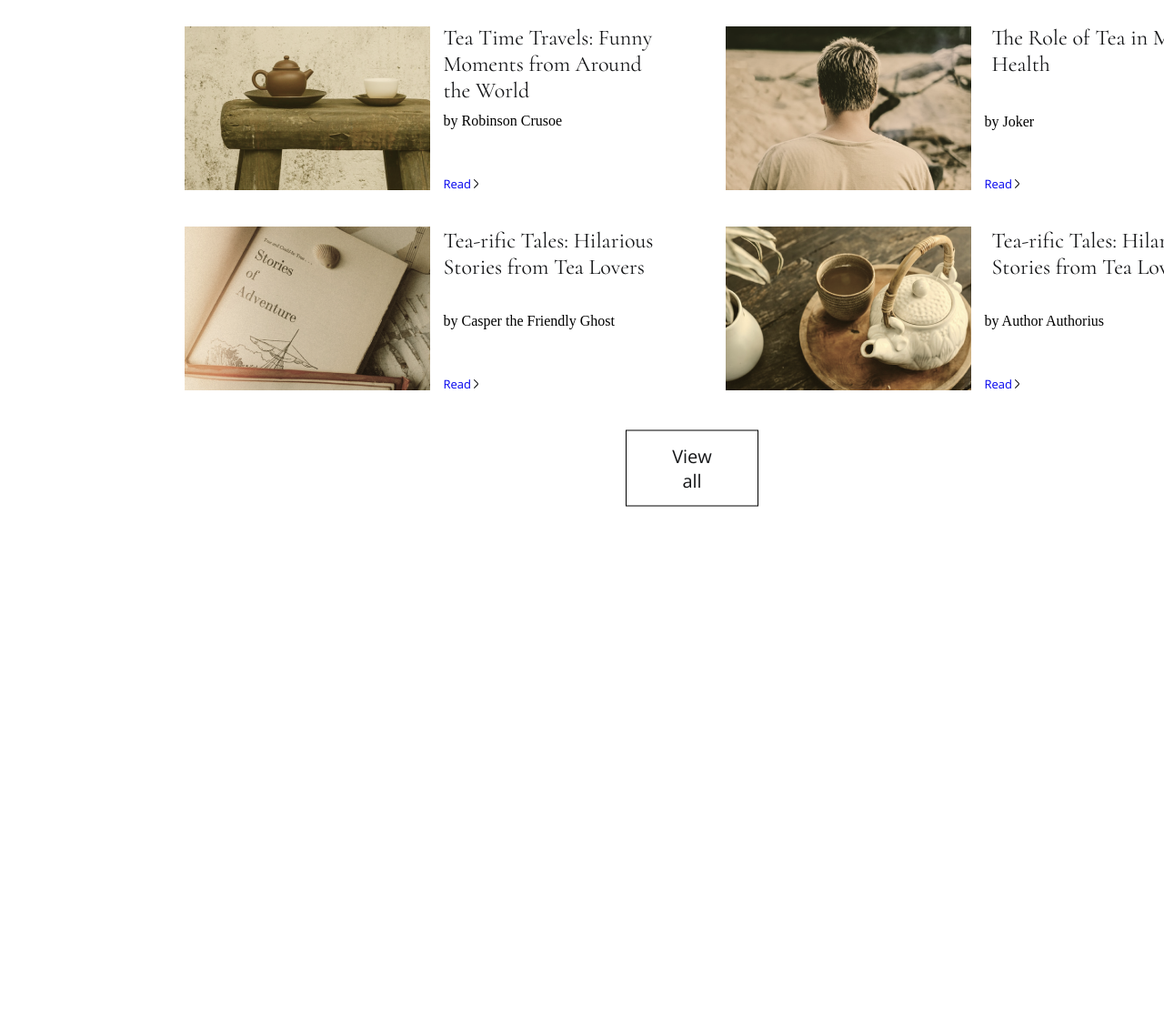
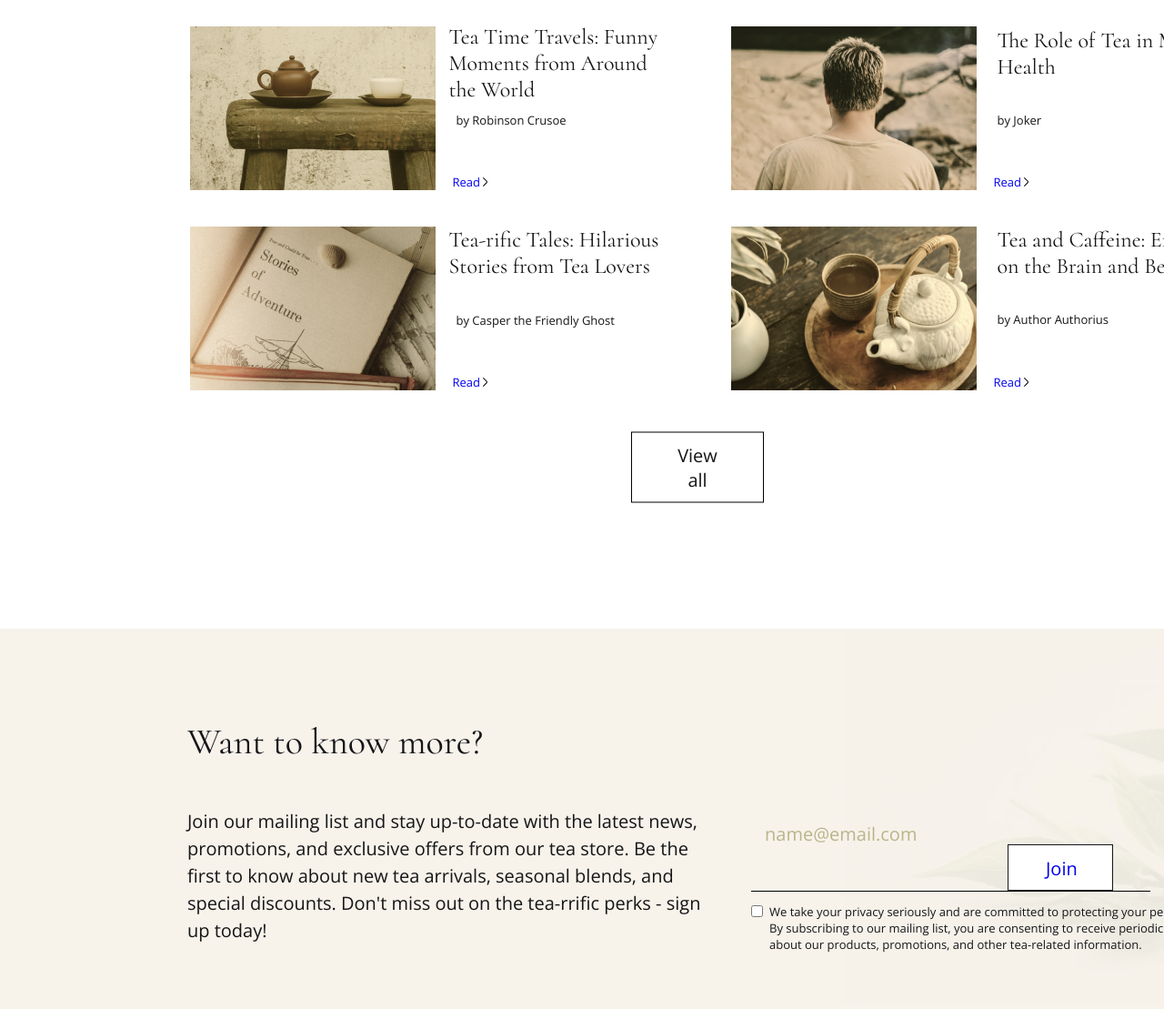
Before and after one commit to maaloznal/layouturban, a plain HTML site: page index.html in a window 1280 px wide. Shown: the part 1562-2671 px from the top of the page at 91% size. Before the commit the page ends 2259 px from the top, so only its background shows below. Drawn offline with nearby package versions, Linux system fonts and the light colour scheme; a web font is replaced by a local one.

Commit message:
закончил секцию с почтой

```diff
--- a/index.html
+++ b/index.html
@@ -4,25 +4,7 @@
     <link rel="preconnect" href="https://fonts.googleapis.com" />
     <link rel="preconnect" href="https://fonts.gstatic.com" crossorigin />
     <link
-      href="https://fonts.googleapis.com/css2?family=Cormorant:ital,wght@0,300..700;1,300..700&family=Open+Sans:ital,wght@0,300..800;1,300..800&display=swap"
-      rel="stylesheet"
-    />
-    <link rel="preconnect" href="https://fonts.googleapis.com" />
-    <link rel="preconnect" href="https://fonts.gstatic.com" crossorigin />
-    <link
-      href="https://fonts.googleapis.com/css2?family=Cormorant:ital,wght@0,300..700;1,300..700&display=swap"
-      rel="stylesheet"
-    />
-    <link rel="preconnect" href="https://fonts.googleapis.com" />
-    <link rel="preconnect" href="https://fonts.gstatic.com" crossorigin />
-    <link
-      href="https://fonts.googleapis.com/css2?family=Cormorant:ital,wght@0,300..700;1,300..700&display=swap"
-      rel="stylesheet"
-    />
-    <link rel="preconnect" href="https://fonts.googleapis.com" />
-    <link rel="preconnect" href="https://fonts.gstatic.com" crossorigin />
-    <link
-      href="https://fonts.googleapis.com/css2?family=IM+Fell+Great+Primer+SC&display=swap"
+      href="https://fonts.googleapis.com/css2?family=Cormorant:ital,wght@0,300..700;1,300..700&family=Open+Sans:ital,wght@0,300..800;1,300..800&family=IM+Fell+Great+Primer+SC&display=swap"
       rel="stylesheet"
     />
     <link rel="stylesheet" href="style.css" />
@@ -149,11 +131,12 @@
               <div class="nested-block-1">
                 <img src="images\Rectangle 72.png" alt="img" />
               </div>
-              <div class="nested-block-2">
+              <div class="nested-block-2 group-1">
                 <div class="text-cont">
-                  <h3 id="text-nested-block-1">
+                  <h3 id="text-block-1 ">
                     Tea Time Travels: Funny Moments from Around the World
                   </h3>
+                  <div class="span-edit-block-1"></div>
                 </div>
                 <span>by Robinson Crusoe</span>
               </div>
@@ -168,7 +151,7 @@
               <div class="nested-block-1">
                 <img src="images\Rectangle 72 (2).png" alt="img" />
               </div>
-              <div class="nested-block-2">
+              <div class="nested-block-2 group-2">
                 <div class="text-cont">
                   <h3 id="text-block-2">The Role of Tea in Mental Health</h3>
                   <div class="span-edit-block-2"></div>
@@ -209,7 +192,7 @@
               <div class="nested-block-2">
                 <div class="text-cont">
                   <h3 id="text-block-4">
-                    Tea-rific Tales: Hilarious Stories from Tea Lovers
+                    Tea and Caffeine: Effects on the Brain and Behavior
                   </h3>
                   <div class="span-edit-block-4"></div>
                 </div>
@@ -228,6 +211,28 @@
           <a href="#">View all</a>
         </div>
       </section>
+      <section class="more-information">
+        <h2 class="more-information-text-block-1">Want to know more?</h2>
+        <p class="more-information-text-block-2">
+          Join our mailing list and stay up-to-date with the latest news,
+          promotions, and exclusive offers from our tea store. Be the first to
+          know about new tea arrivals, seasonal blends, and special discounts.
+          Don't miss out on the tea-rrific perks - sign up today!
+        </p>
+        <div class="email-input">
+          <input type="email" placeholder="name@email.com" id="email" />
+          <button type="button" id="button-join"><a href="#">Join</a></button>
+          <div class="horizontal-line"></div>
+          <input type="checkbox" id="checkbox" />
+          <p class="more-information-text-block-3">
+            We take your privacy seriously and are committed to protecting your
+            personal information. By subscribing to our mailing list, you are
+            consenting to receive periodic emails from us about our products,
+            promotions, and other tea-related information.
+          </p>
+        </div>
+        <div class="background-image"></div>
+      </section>
     </main>
     <footer></footer>
   </body>
--- a/style.css
+++ b/style.css
@@ -1,8 +1,22 @@
-@import url("https://fonts.googleapis.com/css2?family=Cormorant:ital,wght@0,300..700;1,300..700&display=swap");
+:root {
+  --font-family-primary: "Cormorant", serif;
+  --font-family-secondary: "Open Sans", sans-serif;
+  --font-family-tertiary: "IM FELL Great Primer SC", serif;
+  --color-black: #151618;
+  --color-white: #fff;
+  --color-light-background: #f7f2ea;
+  --font-size-base: 1rem;
+  --font-size-large: 2.5rem;
+  --font-size-medium: 1.5rem;
+  --font-size-small: 1rem;
+}
+
+* {
+  margin: 0;
+  padding: 0;
+}
 
 body {
-  margin: 0;
-  padding: 0;
   overflow-x: hidden;
 }
 
@@ -21,7 +35,7 @@ body {
 }
 
 .navbar-brand-container {
-  padding-left: 2px;
+  padding-left: 9px;
   padding-bottom: 37px;
   display: flex;
   flex-direction: column;
@@ -46,9 +60,10 @@ body {
 }
 
 .navbar-menu {
+  display: flex;
   list-style-type: none;
-  padding-left: 71px;
-  margin-bottom: 18px;
+  padding-left: 66px;
+  margin-bottom: 5px;
 }
 
 .navbar-menu li {
@@ -84,7 +99,7 @@ a.text-a {
 
 .navbar-buttons-container {
   padding-bottom: 5px;
-  margin: 5px;
+  margin: 0px;
   padding-top: 7px;
   display: flex;
   align-items: flex-start;
@@ -104,8 +119,8 @@ a.text-a {
 
 .image-section .image-text-1 {
   position: absolute;
-  top: 50%;
-  left: 39.3%;
+  top: 62%;
+  left: 39.7%;
   transform: translate(-50%, -50%);
   width: 789.507px;
   color: var(--White, #fff);
@@ -118,8 +133,8 @@ a.text-a {
 
 .image-text-2 {
   position: absolute;
-  top: 78.9%;
-  left: 31.7%;
+  top: 83.9%;
+  left: 32.1%;
   transform: translate(-50%, -50%);
   width: 557.651px;
   color: var(--White, #fff);
@@ -163,6 +178,7 @@ span#span-text::before {
 }
 
 .explorer-text {
+  display: flex;
   margin-left: 98px;
   margin-top: 6px;
   color: var(--Black, #151618);
@@ -172,12 +188,13 @@ span#span-text::before {
   font-weight: 400;
   line-height: normal;
   text-align: center;
+  justify-content: center;
 }
 
 .frames-wrap {
-  padding-top: 27px;
-  padding-right: 120px;
-  padding-left: 199px;
+  padding-top: 62px;
+  padding-right: 130px;
+  padding-left: 198px;
   display: flex;
   align-items: flex-start;
   gap: 2.5rem;
@@ -218,7 +235,7 @@ div.testimonials-text {
 }
 
 .testimonials-text h2 {
-  padding-top: 8px;
+  padding-top: 64px;
   padding-left: 98px;
   color: var(--Black, #151618);
   font-family: Cormorant;
@@ -242,7 +259,7 @@ div.frame-116 {
 .frame-113,
 .frame-114,
 .frame-115 {
-  padding-top: 18px;
+  padding-top: 50px;
   width: 282px;
   align-items: center;
   gap: 7px;
@@ -300,7 +317,7 @@ section.blog-container {
 .blog-title-text {
   transform: translate(-50%, -50%);
   left: 574px;
-  top: -12px;
+  top: 21px;
   position: absolute;
   text-align: center;
   color: var(--Black, #151618);
@@ -369,7 +386,8 @@ section.blog-container {
 }
 
 .frame-117 {
-  margin-top: -11px;
+  margin-left: 10px;
+  margin-top: -12px;
   color: var(--Black, #151618);
   font-family: "Open Sans";
   font-size: 13px;
@@ -378,14 +396,14 @@ section.blog-container {
   line-height: normal;
 }
 
-.frame-117 a{
+.frame-117 a {
   text-decoration: none;
 }
 
 .nested-block-1 {
-  margin-top: -6px;
-  margin-bottom: 12px;
-  margin-left: -2px;
+  margin-top: -5px;
+  margin-bottom: 11px;
+  margin-left: 4px;
 }
 
 .nested-block-2 {
@@ -393,15 +411,19 @@ section.blog-container {
 }
 
 .span-edit-block-4 {
-  height: 12px;
+  height: 35px;
 }
 
 .span-edit-block-3 {
-  height: 12px;
+  height: 36px;
 }
 
 .span-edit-block-2 {
-  height: 16px;
+  height: 35px;
+}
+
+.span-edit-block-1 {
+  margin-top: 10px;
 }
 
 h3#text-block-4 {
@@ -417,9 +439,14 @@ h3#text-block-2 {
   margin-left: 8px;
 }
 
-#text-nested-block-1 {
-  width: 250px;
-  margin-bottom: 10px;
+#text-block-1 h3 {
+  width: 237px;
+  margin-left: 8px;
+}
+
+.text-cont {
+  width: 252px;
+  margin-left: 6px;
 }
 
 .blog-button {
@@ -427,7 +454,7 @@ h3#text-block-2 {
   justify-content: space-around;
   align-items: center;
   transform: translate(-50%, -50%);
-  left: 561px;
+  left: 567px;
   bottom: -3%;
   position: absolute;
   text-align: center;
@@ -443,13 +470,152 @@ h3#text-block-2 {
   font-weight: 300;
   line-height: normal;
   text-decoration: none;
-  padding: 14px 38px;
+  padding: 11px 39px;
   cursor: pointer;
   border: 1px solid black;
 }
 
-span.nested-block-2{
+span.nested-block-2 {
   font-size: 13px;
   font-weight: 300;
   color: #333;
 }
+
+.nested-block-2.group-1 {
+  margin-top: -8px;
+}
+
+.nested-block-2.group-2 {
+  margin-top: -4px;
+}
+
+.nested-block-2 span {
+  color: var(--Black, #151618);
+  font-family: "Open Sans";
+  font-size: 13px;
+  font-style: normal;
+  font-weight: 300;
+  line-height: normal;
+  margin-left: 14px;
+}
+
+section.more-information {
+  margin: -5px 0;
+  width: 1600px;
+  height: 418px;
+  background: var(--Light-Background, #f7f2ea);
+  position: relative;
+}
+
+.main-more-information {
+  position: relative;
+}
+
+.background-image {
+  background: url(images/tea1.png);
+  width: 673.718px;
+  height: 412px;
+  position: absolute;
+  top: 0;
+  right: 0;
+}
+
+.more-information-text-block-1 {
+  color: var(--Black, #151618);
+  font-family: Cormorant;
+  font-size: 40px;
+  font-style: normal;
+  font-weight: 400;
+  line-height: normal;
+  position: absolute;
+  top: 100px;
+  left: 206px;
+}
+
+.more-information-text-block-2 {
+  color: var(--Black, #151618);
+  font-family: "Open Sans";
+  font-size: 20px;
+  font-style: normal;
+  font-weight: 300;
+  line-height: 150%;
+  position: absolute;
+  top: 197px;
+  left: 206px;
+  width: 580px;
+}
+
+.email-input {
+  width: 580px;
+  height: 177px;
+  position: absolute;
+  right: 194px;
+  top: 196px;
+  z-index: 2;
+}
+
+#button-join {
+  display: inline-flex;
+  padding: 12px 41px;
+  align-items: flex-start;
+  gap: 10px;
+  border: 1px solid var(--Black, #151618);
+  background: var(--White, #fff);
+  width: 116px;
+  height: 51px;
+  color: var(--Black, #151618);
+  font-family: "Open Sans";
+  font-size: 20px;
+  font-style: normal;
+  font-weight: 300;
+  line-height: normal;
+  margin-left: 282px;
+}
+
+#button-join a {
+  cursor: pointer;
+  text-decoration: none;
+}
+
+.horizontal-line {
+  width: 439.005px;
+  height: 1px;
+  background-color: black;
+}
+
+input#email {
+  padding-top: 25px;
+  margin-left: 15px;
+  border: none;
+  outline: none;
+  background-color: transparent;
+}
+
+input#email::placeholder {
+  color: var(--Light-Green, #b8b58b);
+
+  /* Main Text 20px Light */
+  font-family: "Open Sans";
+  font-size: 20px;
+  font-style: normal;
+  font-weight: 300;
+  line-height: 150%; /* 30px */
+}
+
+input#checkbox {
+  margin-top: 15px;
+}
+
+p.more-information-text-block-3 {
+  color: var(--Black, #151618);
+  /* Main Small Text 13px Light */
+  font-family: "Open Sans";
+  font-size: 13px;
+  font-style: normal;
+  font-weight: 300;
+  line-height: normal;
+  width: 560px;
+  height: 54px;
+  margin-left: 20px;
+  margin-top: -19px;
+}
```
Also changed, not shown: images/tea1.png (added). Lines whose indentation alone changed are shown as unchanged.
